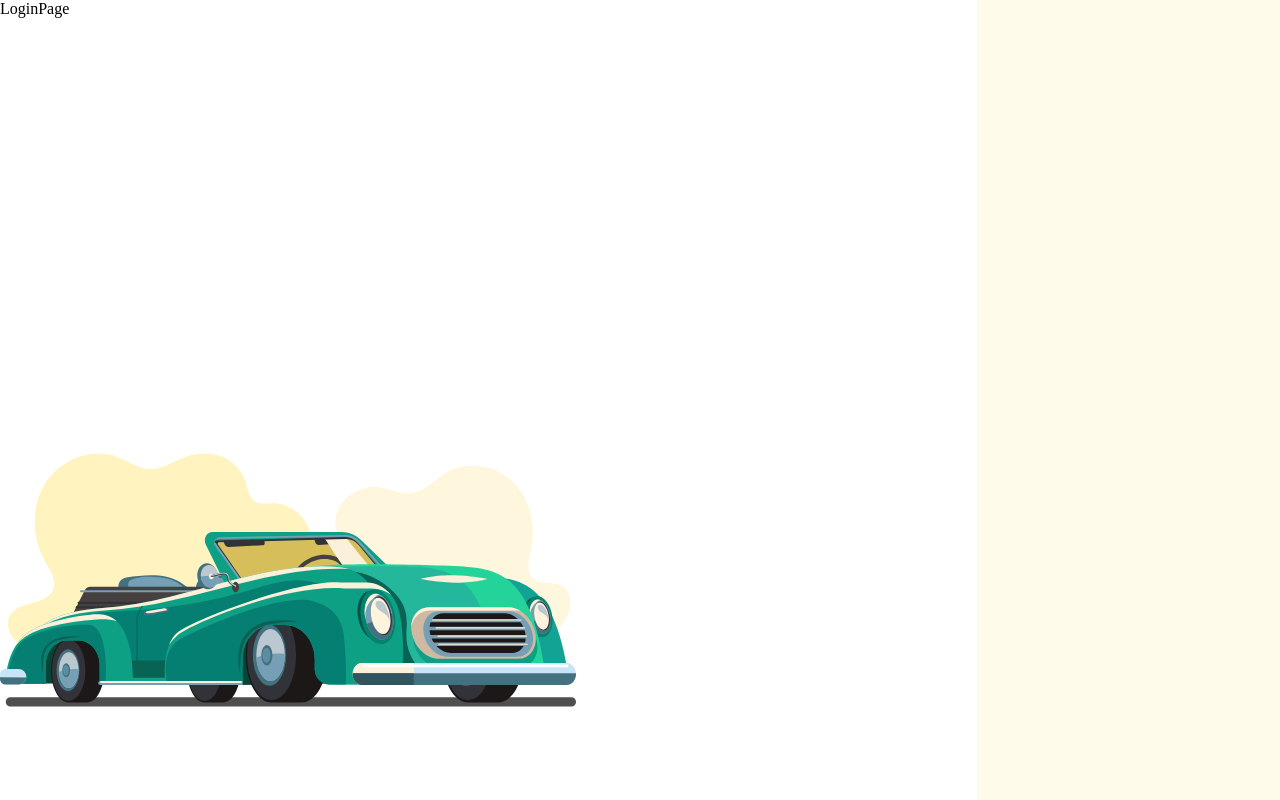
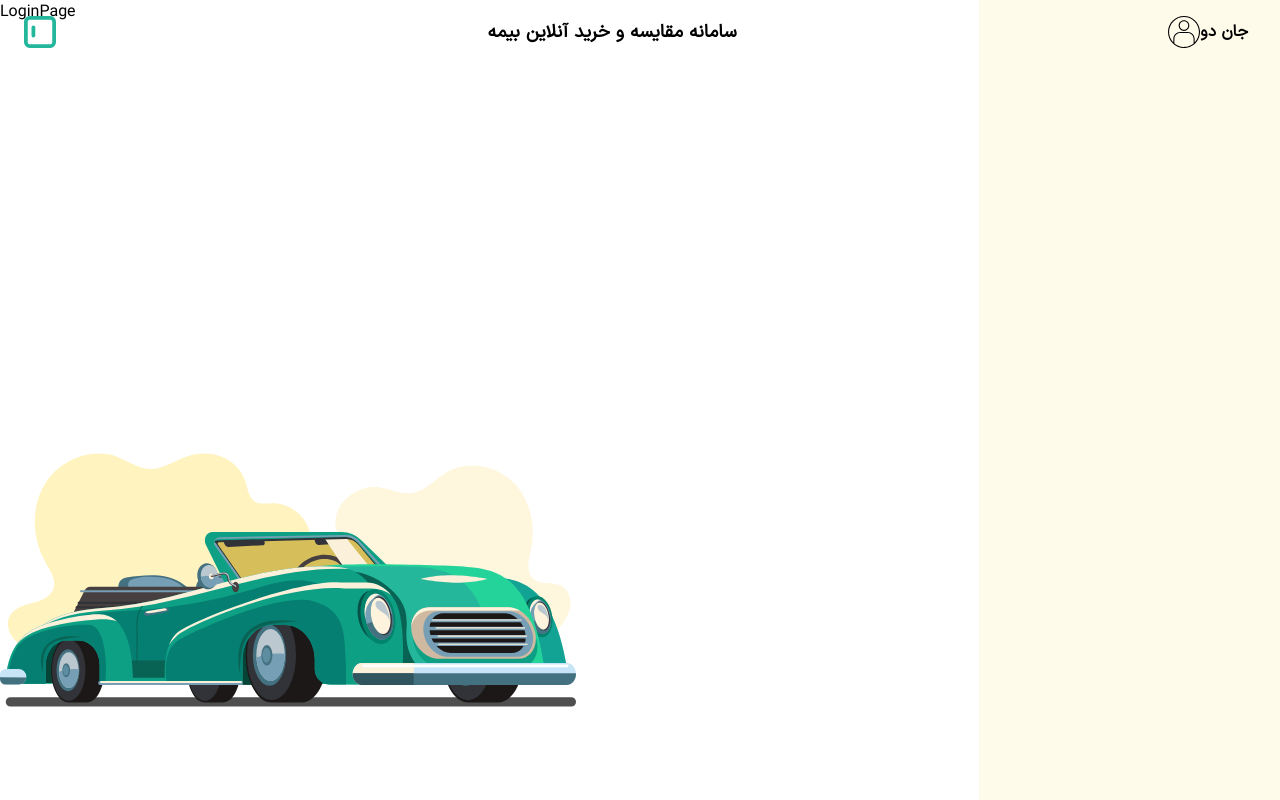
Before and after one commit to arvandmoe/azki-sample, a Next.js app: page / in a window 1280 px wide. Built offline with nearby package versions, Linux system fonts and the light colour scheme.

Commit message:
impl Navbar, add font

```diff
--- a/pages/_app.tsx
+++ b/pages/_app.tsx
@@ -4,12 +4,18 @@ import "@/styles/globals.css";
 import { QueryClientProvider } from "@tanstack/react-query";
 import type { AppProps } from "next/app";
 
+import localFont from "next/font/local";
+
+const iranSans = localFont({ src: "../assets/IRANSansXRegular.ttf",  variable: '--font-iranSans', });
+
 export default function App({ Component, pageProps }: AppProps) {
   return (
-    <QueryClientProvider client={queryClient}>
-      <MuiThemeProvider>
-        <Component {...pageProps} />
-      </MuiThemeProvider>
-    </QueryClientProvider>
+    <div className={iranSans.className}>
+      <QueryClientProvider client={queryClient}>
+        <MuiThemeProvider>
+          <Component {...pageProps} />
+        </MuiThemeProvider>
+      </QueryClientProvider>
+    </div>
   );
 }
--- a/src/common/mui/MuiThemeProvider.tsx
+++ b/src/common/mui/MuiThemeProvider.tsx
@@ -20,6 +20,30 @@ const theme = createTheme({
   status: {
     danger: orange[500],
   },
+
+  components: {
+    MuiContainer: {
+      styleOverrides: {
+        root: {
+          maxWidth: "1440px",
+        },
+        maxWidthMd: {
+          maxWidth: 320,
+        },
+        maxWidthLg: {
+          maxWidth: "1440px!important",
+        },
+      },
+    },
+  },
+  typography: {
+    fontFamily: [
+      'var(--font-iranSans)'
+    ].join(','),
+    h1: {
+      fontSize: "18px",
+    },
+  },
 });
 
 interface MuiThemeProviderProps {
--- a/src/shared/Layouts/MainLayout.tsx
+++ b/src/shared/Layouts/MainLayout.tsx
@@ -2,6 +2,7 @@ import { Box, Stack } from "@mui/material";
 import Image from "next/image";
 import { HTMLProps, ReactNode } from "react";
 import GreenCarImage from "assets/car-green.svg";
+import { Navbar } from "../components";
 
 interface MainLayoutProps extends HTMLProps<HTMLDivElement> {
   children: ReactNode;
@@ -25,11 +26,18 @@ export function MainLayout(props: MainLayoutProps) {
         width="100%"
         height="100%"
       >
+        <Navbar />
         <Box bgcolor="white" sx={{ flexGrow: 3 }}>
           {children}
         </Box>
         <Box bgcolor="#fffbeb" sx={{ flexGrow: 1 }}></Box>
-        <Box position="absolute" bottom="10%" left="0%" height="35%" width="45%">
+        <Box
+          position="absolute"
+          bottom="10%"
+          left="0%"
+          height="35%"
+          width="45%"
+        >
           <Image alt="Azki Car Insurance" src={GreenCarImage.src} fill />
         </Box>
       </Stack>
--- /dev/null
+++ b/src/shared/components/index.ts
@@ -0,0 +1,3 @@
+import Navbar from "./navbar/Navbar";
+
+export { Navbar };
--- /dev/null
+++ b/src/shared/components/navbar/Navbar.tsx
@@ -0,0 +1,31 @@
+import { Box, Container, Stack, Typography } from "@mui/material";
+import React from "react";
+import UserIcon from "assets/user.svg";
+import LogoIcon from "assets/logo.svg";
+import Image from "next/image";
+
+const Navbar = () => {
+  return (
+    <Box position="absolute" top="16px" width="100%">
+      <Container>
+        <Stack
+          display="flex"
+          direction="row"
+          justifyContent="space-between"
+          alignItems='center'
+        >
+          <Image alt="azki-logo" src={LogoIcon.src} height={32} width={32} />
+          <Typography variant="h1" fontWeight='bold'>
+            {"سامانه مقایسه و خرید آنلاین بیمه "}
+          </Typography>
+          <Stack direction='row' alignItems='center'>
+            <Image alt="user-area" src={UserIcon.src} height={32} width={32} />
+            <Typography variant="body1" paddingRight={1} fontWeight='bold'>{"جان دو"}</Typography>
+          </Stack>
+        </Stack>
+      </Container>
+    </Box>
+  );
+};
+
+export default Navbar;
```
Also changed, not shown: assets/IRANSansXRegular.ttf (added).
